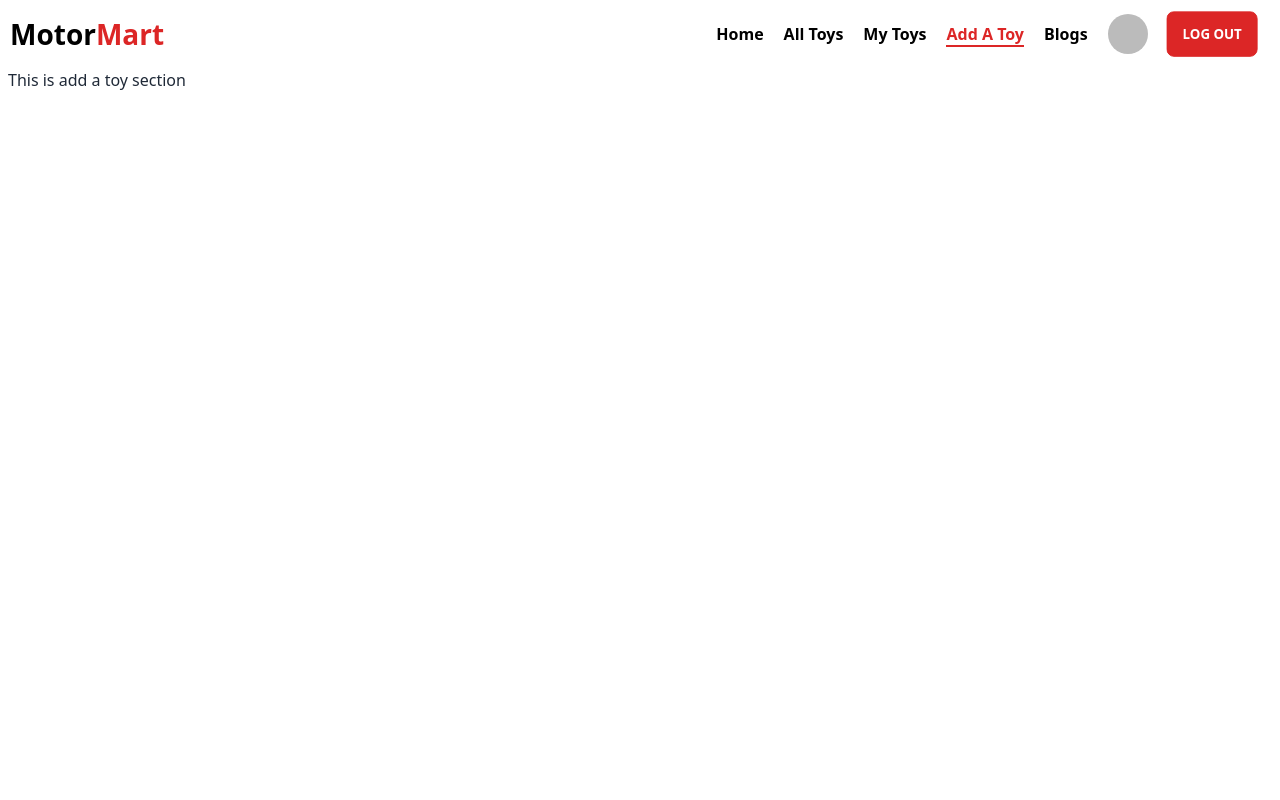
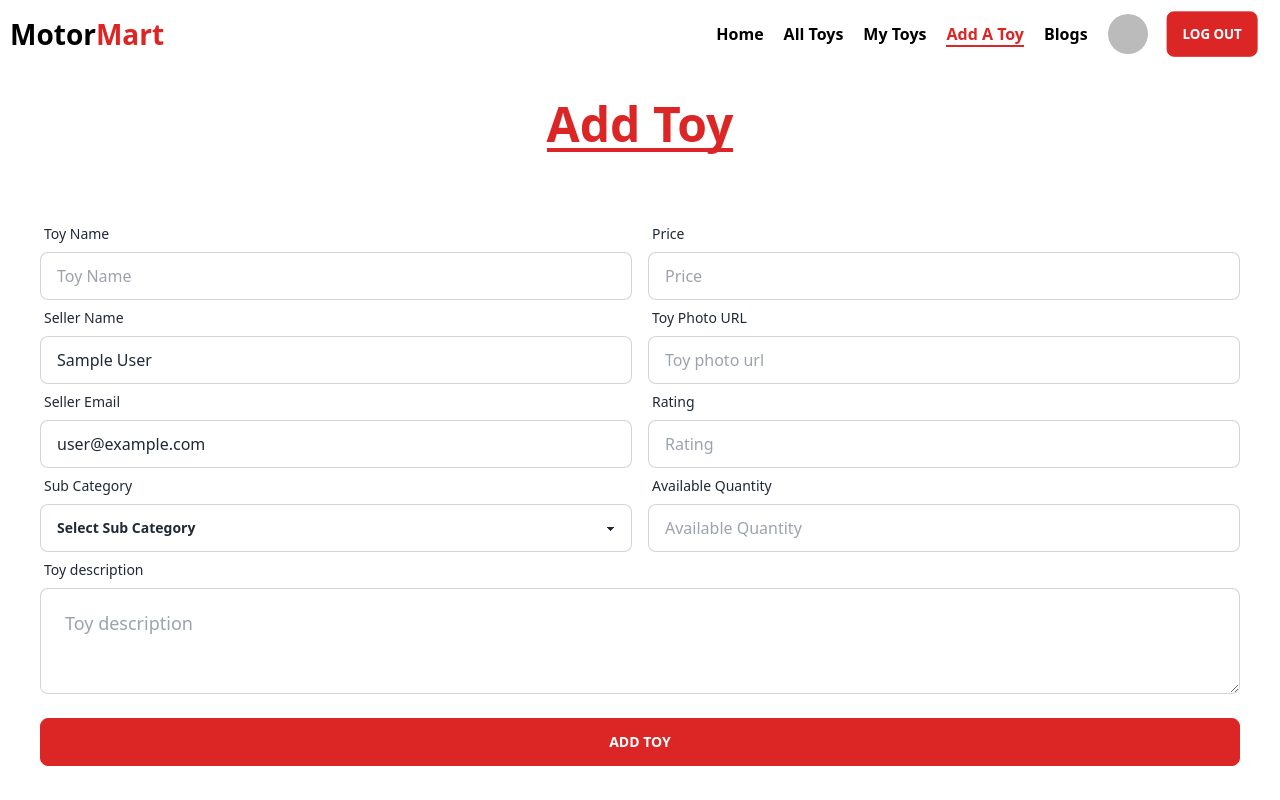
Before and after one commit to smhasanjamil/toy-marketplace-client-side, a React (Vite) app: page /add-a-toy in a window 1280 px wide. Built offline with nearby package versions, Linux system fonts and the light colour scheme; no server answers; sample sign-in values are in the browser's storage.

Commit message:
Add new toy to database

```diff
--- a/src/components/Toys/AddAToy/AddAToy.jsx
+++ b/src/components/Toys/AddAToy/AddAToy.jsx
@@ -1,9 +1,157 @@
+import { useContext } from "react";
+import { AuthContext } from "../../../providers/AuthProviders";
 
 
 const AddAToy = () => {
+    const { user } = useContext(AuthContext);
+    // const { displayName, email } = user;
+
+
+    const handleAddToy = (event) => {
+        event.preventDefault();
+        // console.log("clicked");
+        const form = event.target;
+        const toyName = form.toyName.value;
+        const sellerName = form.toyName.value;
+        const sellerEmail = form.sellerEmail.value;
+        const subCategory = form.subCategory.value;
+        const price = form.price.value;
+        const photoURL = form.photoURL.value;
+        const rating = form.rating.value;
+        const quantity = form.quantity.value;
+        const description = form.description.value;
+
+        const cars = {
+            pictureUrl: photoURL,
+            toyName: toyName,
+            sellerName: sellerName,
+            sellerEmail: sellerEmail,
+            subCategory: subCategory,
+            price: price,
+            rating: rating,
+            availableQuantity: quantity,
+            description: description
+        };
+        console.log(cars);
+
+
+        fetch('http://localhost:5000/all-cars',{
+            method: 'POST',
+            headers: {
+                'content-type': 'application/json'
+            },
+            body: JSON.stringify(cars)
+        })
+            .then(res => res.json())
+            .then(data => {
+                console.log(data);
+                if(data.acknowledged){
+                    form.reset();
+                }
+            })
+
+
+
+    }
+
+
     return (
         <div className="container mx-auto px-2">
-            <h1>This is add a toy section</h1>
+            <div className="text-center">
+                <h1 className="font-bold text-5xl my-8 border-b-4 inline-block border-red-600 text-red-600">Add Toy</h1>
+            </div>
+
+
+
+
+
+
+
+            <div className="w-full">
+
+                <div className="card">
+                    <div className="md:card-body">
+                        <form onSubmit={handleAddToy}>
+                            <div className="grid grid-cols-12 md:gap-4">
+                                <div className="col-span-12 md:col-span-6">
+                                    <div className="form-control">
+                                        <label className="label">
+                                            <span className="label-text">Toy Name</span>
+                                        </label>
+                                        <input type="text" placeholder="Toy Name" name="toyName" className="input input-bordered" required />
+                                    </div>
+                                    <div className="form-control">
+                                        <label className="label">
+                                            <span className="label-text">Seller Name</span>
+                                        </label>
+                                        <input type="text" name="sellerName" placeholder="Seller Name" className="input input-bordered" defaultValue={user?.displayName} required />
+                                    </div>
+                                    <div className="form-control">
+                                        <label className="label">
+                                            <span className="label-text">Seller Email</span>
+                                        </label>
+                                        <input type="email" name="sellerEmail" placeholder="Seller email" className="input input-bordered" defaultValue={user?.email} required />
+                                    </div>
+                                    <div className="form-control">
+                                        <label className="label">
+                                            <span className="label-text">Sub Category</span>
+                                        </label>
+                                        <select className="select select-bordered w-full" defaultValue="" name="subCategory" required>
+                                            <option value="" disabled>Select Sub Category</option>
+                                            <option value="regularCar">Rregular Car</option>
+                                            <option value="policeCar">Police Car</option>
+                                            <option value="truck">Truck</option>
+                                        </select>
+                                    </div>
+
+                                </div>
+                                <div className="col-span-12 md:col-span-6">
+                                    <div className="form-control">
+                                        <label className="label">
+                                            <span className="label-text">Price</span>
+                                        </label>
+                                        <input type="text" placeholder="Price" name="price" className="input input-bordered" required />
+                                    </div>
+                                    <div className="form-control">
+                                        <label className="label">
+                                            <span className="label-text">Toy Photo URL</span>
+                                        </label>
+                                        <input type="text" name="photoURL" placeholder="Toy photo url" className="input input-bordered" required />
+                                    </div>
+                                    <div className="form-control">
+                                        <label className="label">
+                                            <span className="label-text">Rating</span>
+                                        </label>
+                                        <input type="text" name="rating" placeholder="Rating" className="input input-bordered" required />
+                                    </div>
+                                    <div className="form-control">
+                                        <label className="label">
+                                            <span className="label-text">Available Quantity</span>
+                                        </label>
+                                        <input type="text" name="quantity" placeholder="Available Quantity" className="input input-bordered" required />
+                                    </div>
+                                </div>
+                            </div>
+
+                            <div className="form-control">
+                                <label className="label">
+                                    <span className="label-text">Toy description</span>
+                                </label>
+                                <textarea name="description" placeholder="Toy description" className="textarea textarea-bordered textarea-lg w-full " ></textarea>
+                            </div>
+
+                            <div className="form-control mt-6">
+                                <button className="btn bg-red-600 border-red-600 hover:bg-red-700 hover:border-red-700 text-white">Add Toy</button>
+                            </div>
+                        </form>
+                    </div>
+                </div>
+
+
+            </div>
+
+
+
         </div>
     );
 };
```
